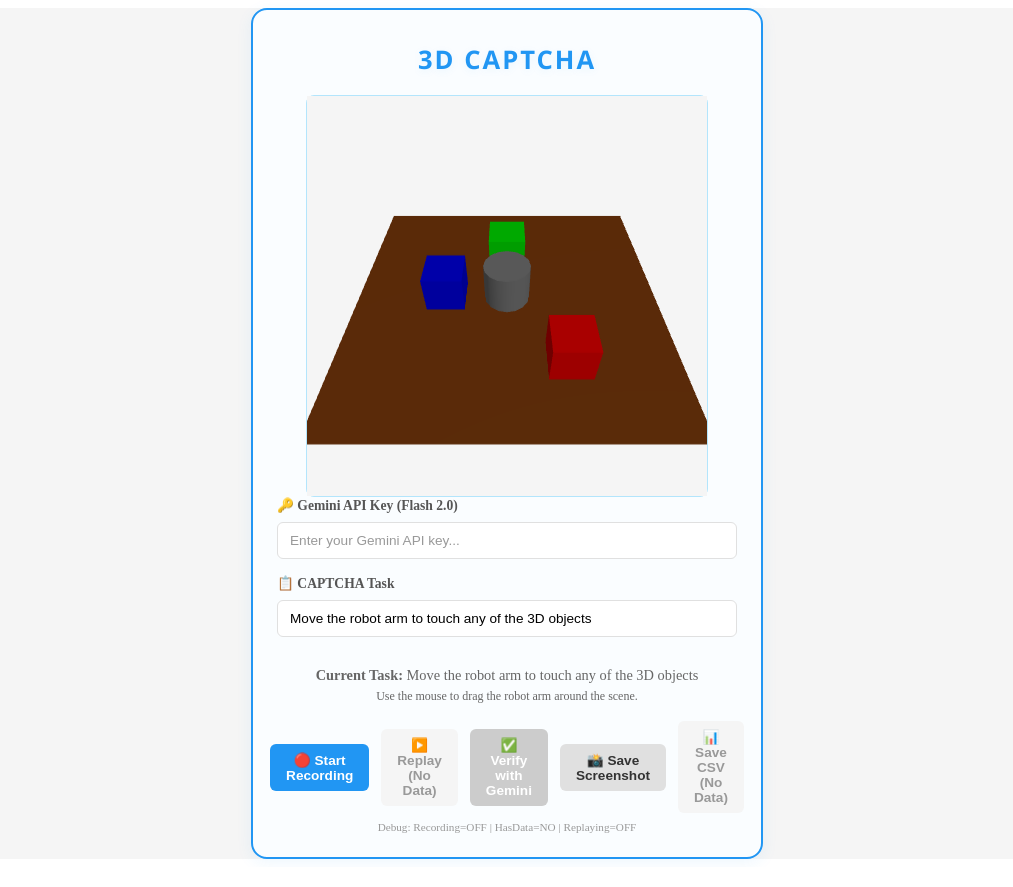
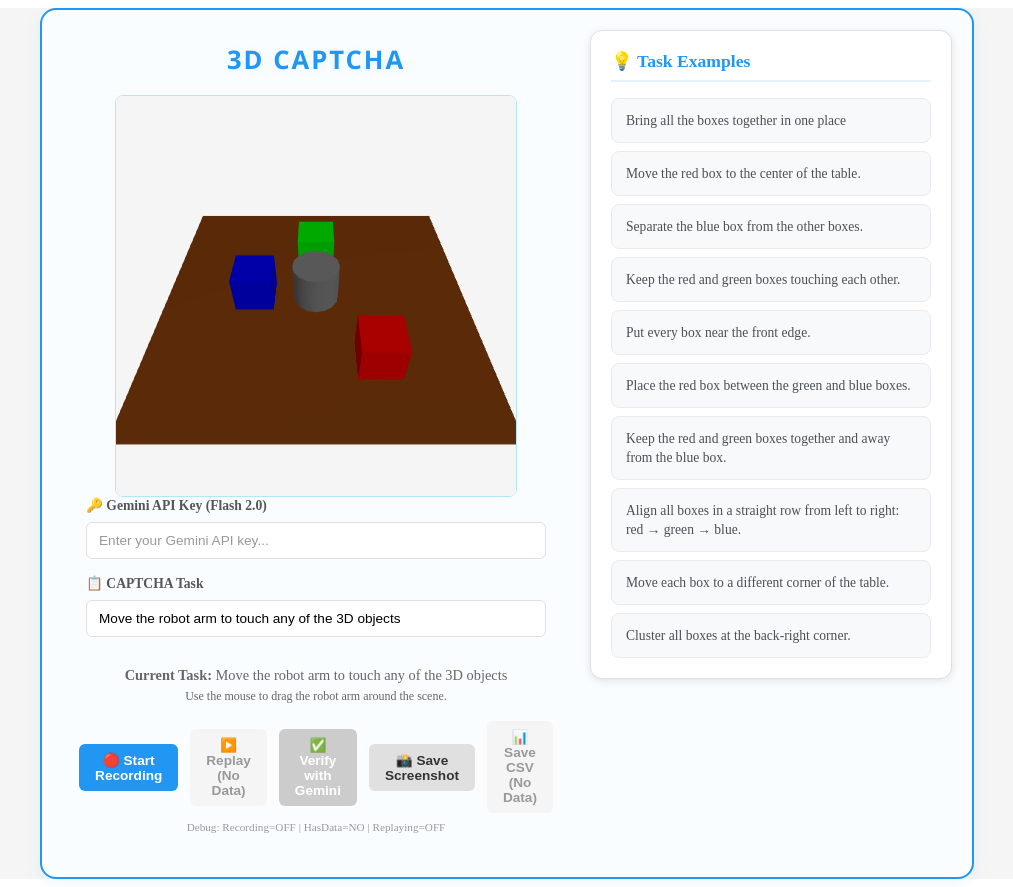
Before and after one commit to wngjs3/3d_captcha_for_robot_data, a React (Create React App) app: page / in a window 1280 px wide. Shown: the whole page, without its empty margins (133-1146 px from the left). Built offline with nearby package versions, Linux system fonts and the light colour scheme.

Commit message:
Enhance ThreeCaptcha component layout and functionality by adding task examples panel, improving styling, and restructuring main content for better user experience

```diff
--- a/src/components/Captcha/ThreeCaptcha.tsx
+++ b/src/components/Captcha/ThreeCaptcha.tsx
@@ -56,15 +56,89 @@ class RobotArm {
 }
 
 const OuterBox = styled.div`
-  width: 460px;
-  padding: 32px 24px 24px 24px;
+  display: flex;
+  gap: 20px;
+  padding: 20px;
+  max-width: 1000px;
+  margin: 0 auto;
   background: #fafdff;
   border: 2.5px solid #2196f3;
   border-radius: 16px;
   box-shadow: 0 4px 16px rgba(33, 150, 243, 0.08);
+`;
+
+const MainContent = styled.div`
+  width: 460px;
+  padding: 12px 24px 24px 24px;
   display: flex;
   flex-direction: column;
   align-items: center;
+`;
+
+const TaskExamplesPanel = styled.div`
+  width: 320px;
+  background: white;
+  border-radius: 12px;
+  padding: 20px;
+  box-shadow: 0 2px 8px rgba(0, 0, 0, 0.1);
+  height: fit-content;
+  border: 1px solid #e0e0e0;
+`;
+
+const TaskExamplesTitle = styled.h3`
+  margin: 0 0 16px 0;
+  color: #2196f3;
+  font-size: 1.1rem;
+  font-weight: 600;
+  display: flex;
+  align-items: center;
+  gap: 8px;
+  border-bottom: 2px solid #e3f2fd;
+  padding-bottom: 8px;
+`;
+
+const TaskExamplesList = styled.div`
+  display: flex;
+  flex-direction: column;
+  gap: 8px;
+`;
+
+const TaskExampleItem = styled.button`
+  background: #f8f9fa;
+  border: 1px solid #e9ecef;
+  border-radius: 8px;
+  padding: 12px 14px;
+  text-align: left;
+  font-size: 0.85rem;
+  color: #495057;
+  cursor: pointer;
+  transition: all 0.2s ease;
+  line-height: 1.4;
+  font-family: inherit;
+
+  &:hover {
+    background: #e3f2fd;
+    border-color: #2196f3;
+    color: #1976d2;
+    transform: translateY(-1px);
+    box-shadow: 0 2px 4px rgba(33, 150, 243, 0.2);
+  }
+
+  &:active {
+    transform: translateY(0);
+  }
+
+  &:disabled {
+    opacity: 0.6;
+    cursor: not-allowed;
+    &:hover {
+      background: #f8f9fa;
+      border-color: #e9ecef;
+      color: #495057;
+      transform: none;
+      box-shadow: none;
+    }
+  }
 `;
 
 const Logo = styled.div`
@@ -86,6 +160,11 @@ const CanvasFrame = styled.div`
   display: flex;
   align-items: center;
   justify-content: center;
+  position: relative;
+
+  canvas {
+    border-radius: 6px;
+  }
 `;
 
 const Instructions = styled.div`
@@ -237,6 +316,26 @@ const ThreeCaptcha: React.FC<ThreeCaptchaProps> = ({ onVerify }) => {
   const [isVerifying, setIsVerifying] = useState(false);
   const [task, setTask] = useState('Move the robot arm to touch any of the 3D objects');
   const [verificationResult, setVerificationResult] = useState<'success' | 'failed' | null>(null);
+
+  // Task examples for quick selection
+  const taskExamples = [
+    'Bring all the boxes together in one place',
+    'Move the red box to the center of the table.',
+    'Separate the blue box from the other boxes.',
+    'Keep the red and green boxes touching each other.',
+    'Put every box near the front edge.',
+    'Place the red box between the green and blue boxes.',
+    'Keep the red and green boxes together and away from the blue box.',
+    'Align all boxes in a straight row from left to right: red → green → blue.',
+    'Move each box to a different corner of the table.',
+    'Cluster all boxes at the back-right corner.'
+  ];
+
+  // Function to handle task example selection
+  const selectTaskExample = (example: string) => {
+    setTask(example);
+    clearVerificationResult();
+  };
 
   const recordingDataRef = useRef<Array<{
     timestamp: number;
@@ -1004,6 +1103,7 @@ Please respond with only "VERIFIED" or "NOT_VERIFIED" - no additional explanatio
 
   return (
     <OuterBox>
+      <MainContent>
         <Logo>3D CAPTCHA</Logo>
         <CanvasFrame>
           <div ref={mountRef} />
@@ -1141,6 +1241,25 @@ Please respond with only "VERIFIED" or "NOT_VERIFIED" - no additional explanatio
             {verificationResult === 'success' ? 'CAPTCHA PASSED!' : 'CAPTCHA FAILED'}
           </VerificationResult>
         )}
+      </MainContent>
+
+      <TaskExamplesPanel>
+        <TaskExamplesTitle>
+          💡 Task Examples
+        </TaskExamplesTitle>
+        <TaskExamplesList>
+          {taskExamples.map((example, index) => (
+            <TaskExampleItem
+              key={index}
+              onClick={() => selectTaskExample(example)}
+              disabled={isRecording || isReplaying || isVerifying}
+              title={`Click to use: ${example}`}
+            >
+              {example}
+            </TaskExampleItem>
+          ))}
+        </TaskExamplesList>
+      </TaskExamplesPanel>
     </OuterBox>
   );
 };
```
Lines whose indentation alone changed are shown as unchanged.
